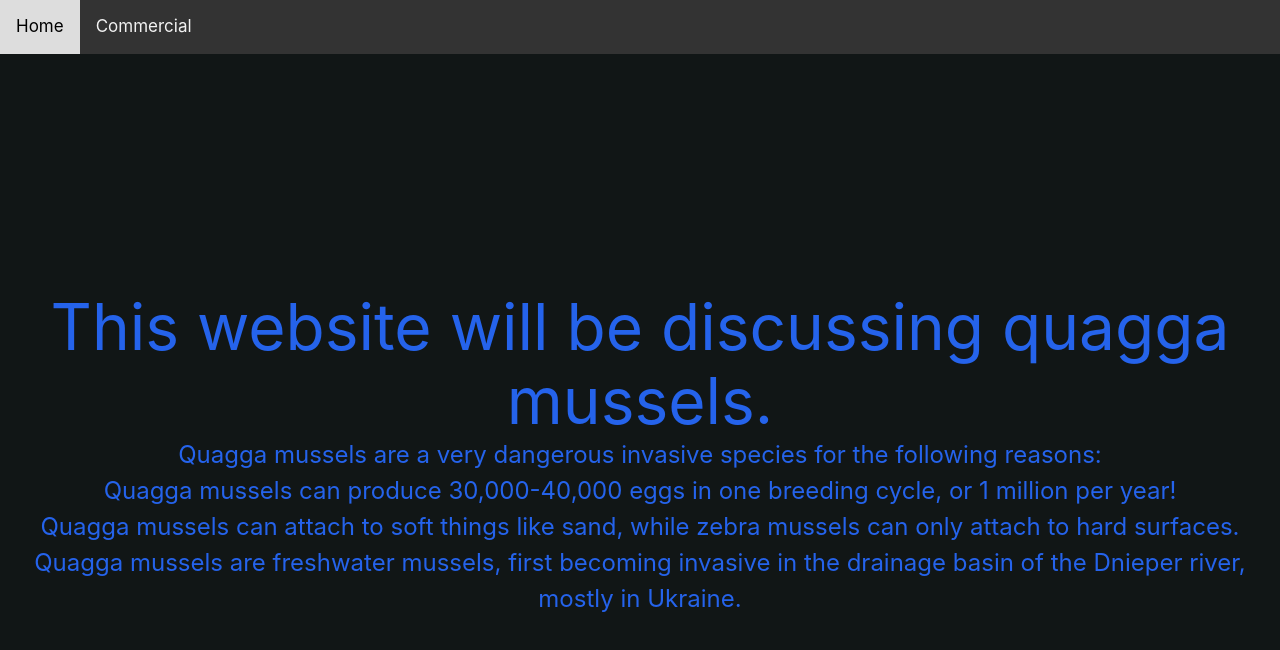
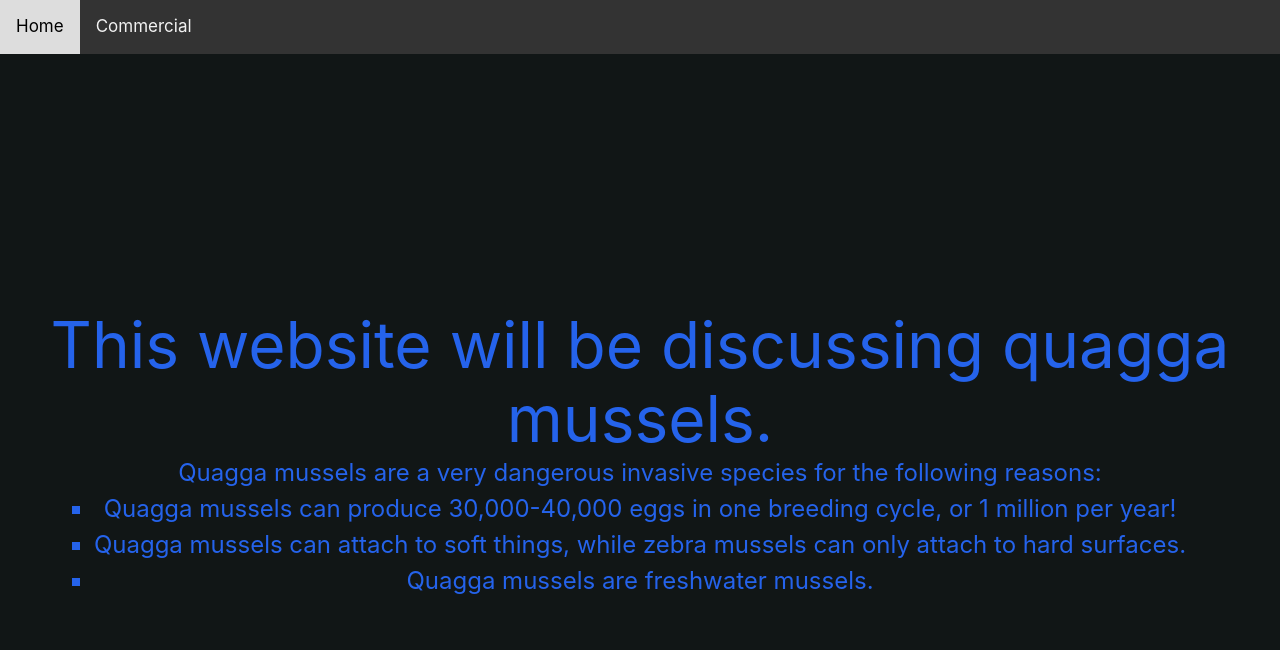
Before and after one commit to Thetoyking91/quagga-mussels, a Next.js app: page / in a window 1280 px wide. Shown: the top 650 px of the page. Built offline with nearby package versions, Linux system fonts and the light colour scheme.

Commit message:
Update index.js

```diff
--- a/pages/index.js
+++ b/pages/index.js
@@ -13,10 +13,10 @@ export default function Home() {
         Quagga mussels can produce 30,000-40,000 eggs in one breeding cycle, or 1 million per year!
     </li>
     <li>
-      Quagga mussels can attach to soft things like sand, while zebra mussels can only attach to hard surfaces.
+      Quagga mussels can attach to soft things, while zebra mussels can only attach to hard surfaces.
     </li>
     <li>
-      Quagga mussels are freshwater mussels, first becoming invasive in the drainage basin of the Dnieper river, mostly in Ukraine.
+      Quagga mussels are freshwater mussels.
     </li>
     </ul>
       </Template>
```
